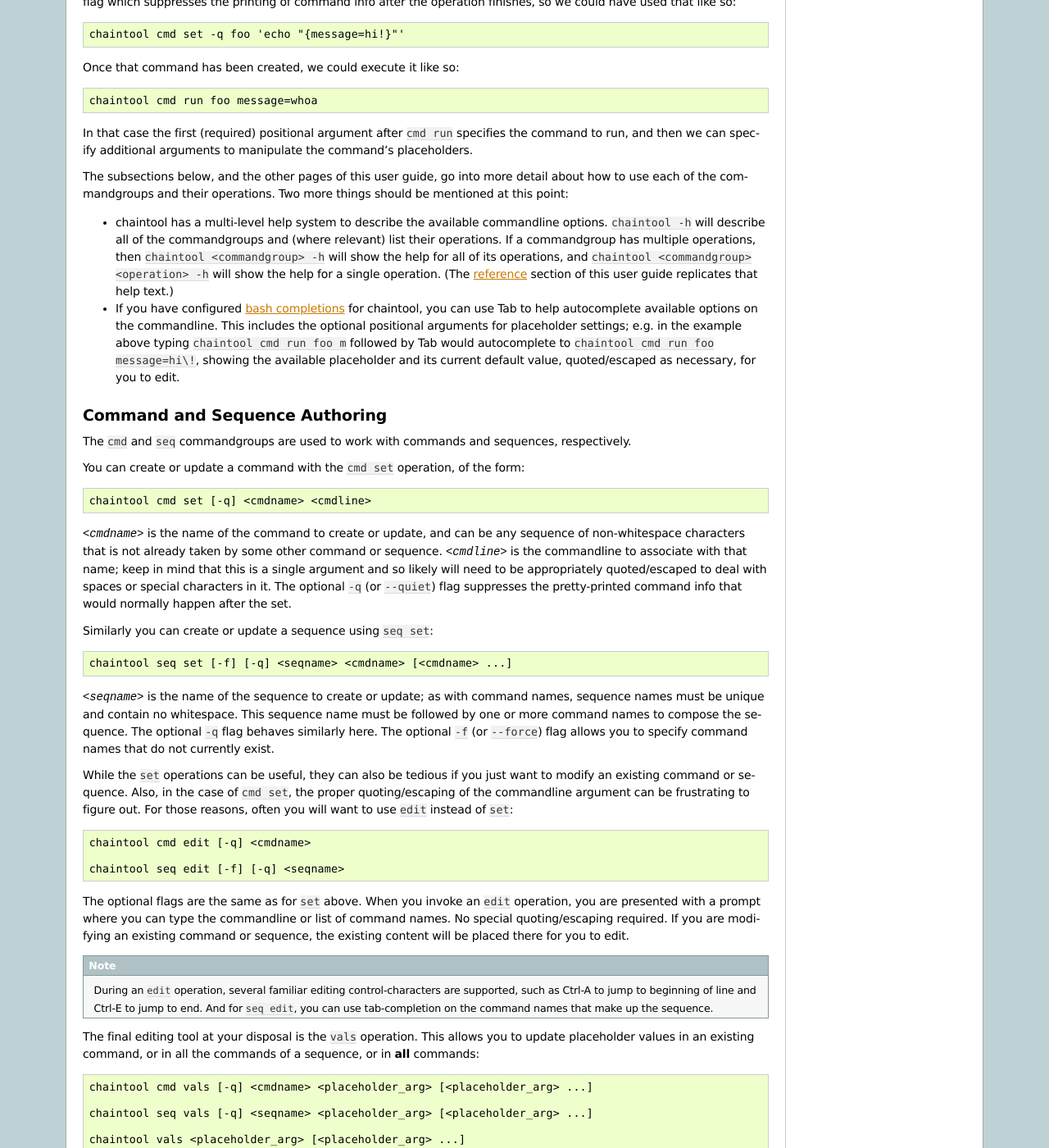
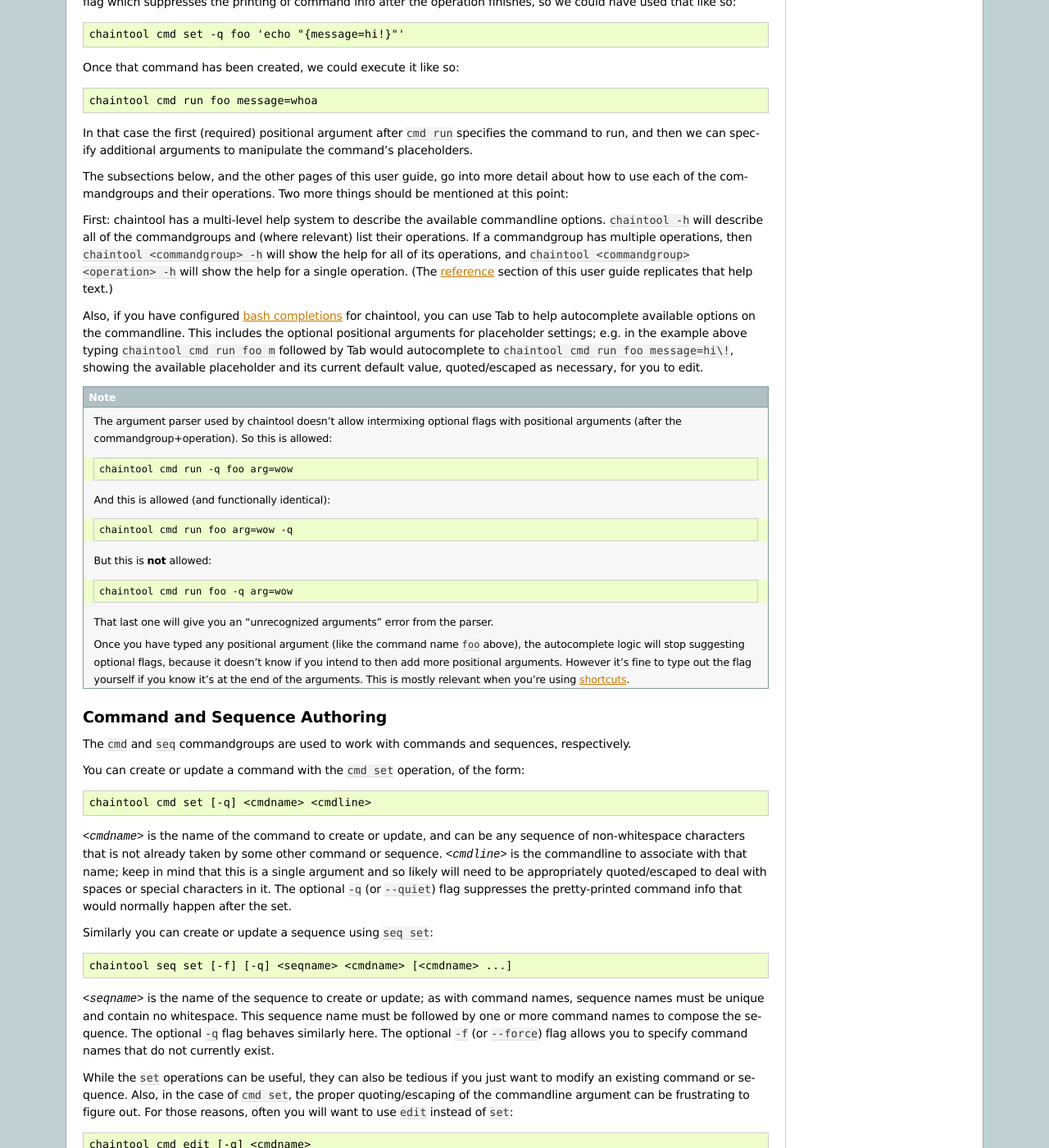
Before and after one commit to neogeographica/chaintool, a Sphinx documentation site: the page built from docs/overview.rst, in a window 1280 px wide and 1400 px high, scrolled down 2120 px. Shown: the whole window at 82% size. Built offline with Sphinx 7.4.7, drawn with Linux system fonts in a browser that asks for light colours; some of the changed text lies outside the part shown.

Commit message:
add the "-q" flag for run ops
Also some quasi-related docs work.

```diff
--- a/docs/overview.rst
+++ b/docs/overview.rst
@@ -110,9 +110,33 @@
 
 The subsections below, and the other pages of this user guide, go into more detail about how to use each of the commandgroups and their operations. Two more things should be mentioned at this point:
 
-- chaintool has a multi-level help system to describe the available commandline options. ``chaintool -h`` will describe all of the commandgroups and (where relevant) list their operations. If a commandgroup has multiple operations, then ``chaintool <commandgroup> -h`` will show the help for all of its operations, and ``chaintool <commandgroup> <operation> -h`` will show the help for a single operation. (The :doc:`reference<reference>` section of this user guide replicates that help text.)
+First: chaintool has a multi-level help system to describe the available commandline options. ``chaintool -h`` will describe all of the commandgroups and (where relevant) list their operations. If a commandgroup has multiple operations, then ``chaintool <commandgroup> -h`` will show the help for all of its operations, and ``chaintool <commandgroup> <operation> -h`` will show the help for a single operation. (The :doc:`reference<reference>` section of this user guide replicates that help text.)
 
-- If you have configured :ref:`bash completions<configuration:completions>` for chaintool, you can use Tab to help autocomplete available options on the commandline. This includes the optional positional arguments for placeholder settings; e.g. in the example above typing ``chaintool cmd run foo m`` followed by Tab would autocomplete to ``chaintool cmd run foo message=hi\!``, showing the available placeholder and its current default value, quoted/escaped as necessary, for you to edit.
+Also, if you have configured :ref:`bash completions<configuration:completions>` for chaintool, you can use Tab to help autocomplete available options on the commandline. This includes the optional positional arguments for placeholder settings; e.g. in the example above typing ``chaintool cmd run foo m`` followed by Tab would autocomplete to ``chaintool cmd run foo message=hi\!``, showing the available placeholder and its current default value, quoted/escaped as necessary, for you to edit.
+
+.. note::
+
+   The argument parser used by chaintool doesn't allow intermixing optional flags with positional arguments (after the commandgroup+operation). So this is allowed:
+
+   .. code-block:: none
+
+      chaintool cmd run -q foo arg=wow
+
+   And this is allowed (and functionally identical):
+
+   .. code-block:: none
+
+      chaintool cmd run foo arg=wow -q
+
+   But this is **not** allowed:
+
+   .. code-block:: none
+
+      chaintool cmd run foo -q arg=wow
+
+   That last one will give you an "unrecognized arguments" error from the parser.
+
+   Once you have typed any positional argument (like the command name ``foo`` above), the autocomplete logic will stop suggesting optional flags, because it doesn't know if you intend to then add more positional arguments. However it's fine to type out the flag yourself if you know it's at the end of the arguments. This is mostly relevant when you're using :ref:`shortcuts<shortcuts:optional run flags>`.
 
 Command and Sequence Authoring
 ------------------------------
@@ -202,9 +226,11 @@
 
 .. code-block:: none
 
-   chaintool cmd run <cmdname> <placeholder_arg> [<placeholder_arg> ...]
+   chaintool cmd run [-q] <cmdname> <placeholder_arg> [<placeholder_arg> ...]
 
-   chaintool seq run [-i] [-s <skip_cmdname>] <seqname> <placeholder_arg> [<placeholder_arg> ...]
+   chaintool seq run [-q] [-i] [-s <skip_cmdname>] <seqname> <placeholder_arg> [<placeholder_arg> ...]
+
+The optional ``-q`` (or ``--quiet``) flag for ``cmd run`` and ``seq run`` suppresses the printing of info about which commandlines are being executed; only the command output will be printed.
 
 The optional ``-i`` (or ``--ignore-errors``) flag for ``seq run`` tells chaintool to ignore any error status from an individual command execution and continue running the next command in the sequence.
 
```
Also changed, not shown: HISTORY.rst (+5 -5 lines), docs/shortcuts.rst (+33 -0 lines), 5 other files.
